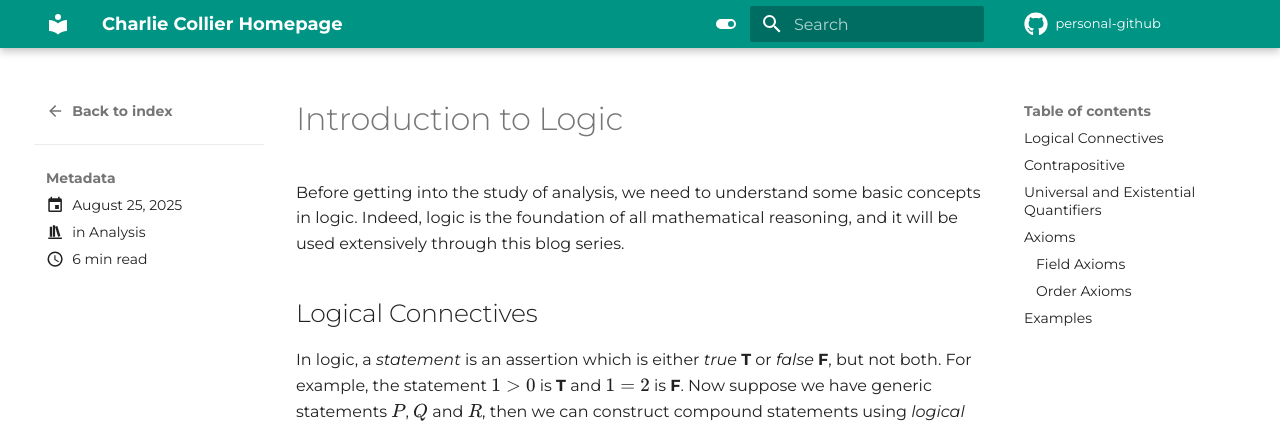
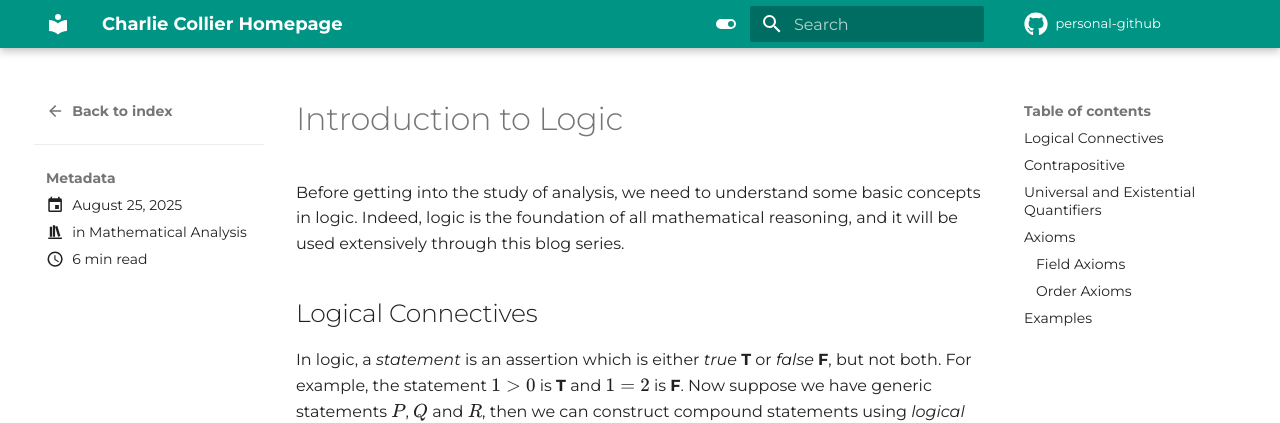
Before and after one commit to collier-p-charlie/collier-p-charlie.github.io, an MkDocs documentation site: the page built from docs/blog/posts/001-intro-to-logic.md, in a window 1280 px wide. Shown: the top 423 px of the page. Built offline with MkDocs 1.6.1 and Material for MkDocs 9.7.7, drawn with Linux system fonts in a browser that asks for light colours.

Commit message:
adding link to blog on frontpage change category of blog

```diff
--- a/docs/blog/posts/001-intro-to-logic.md
+++ b/docs/blog/posts/001-intro-to-logic.md
@@ -4,7 +4,7 @@ date: 2025-08-25
 description: >
   An introduction to basic logic concepts and mathematical logic in the real numbers.
 categories:
-  - Analysis
+  - Mathematical Analysis
 ---
 
 # Introduction to Logic
```
Also changed, not shown: docs/index.md (+1 -0 lines).
